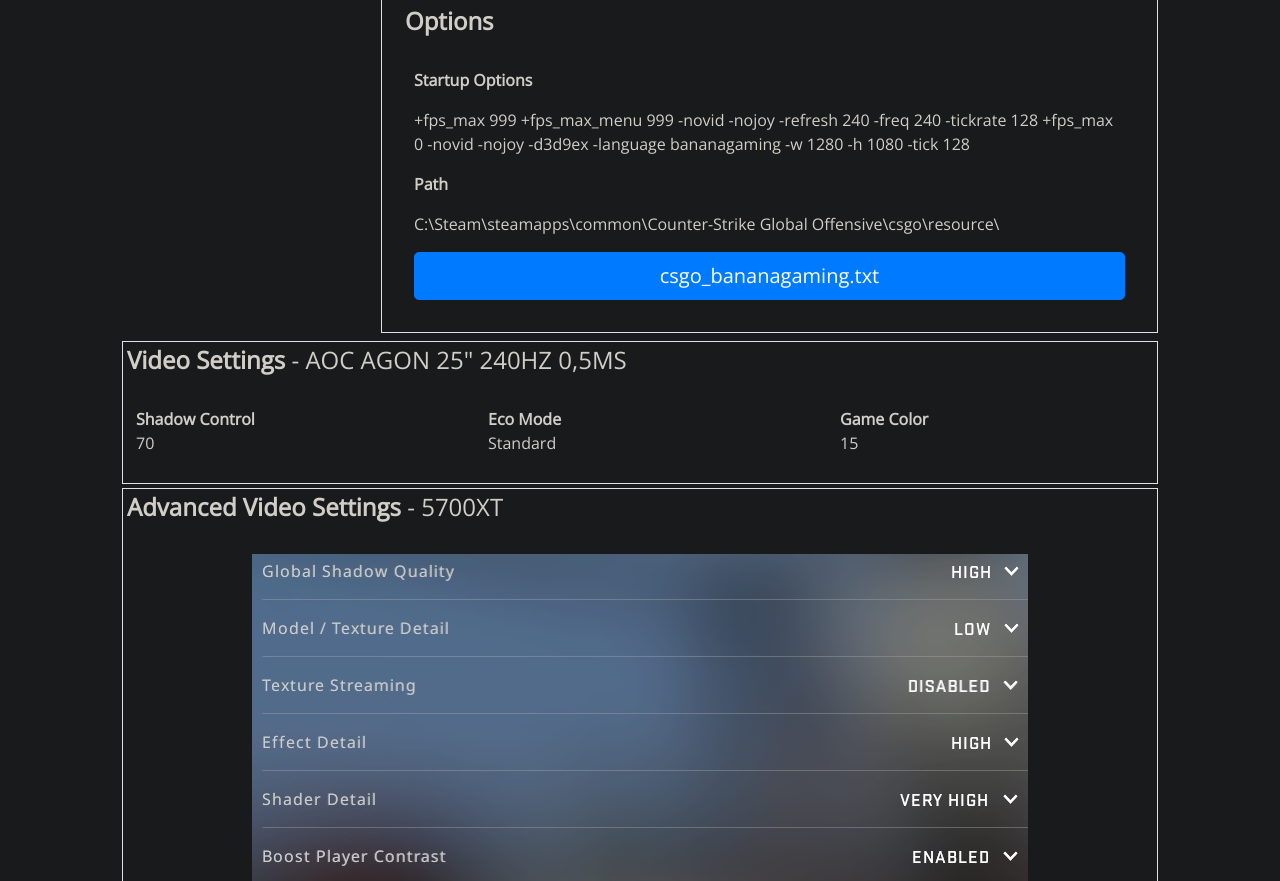
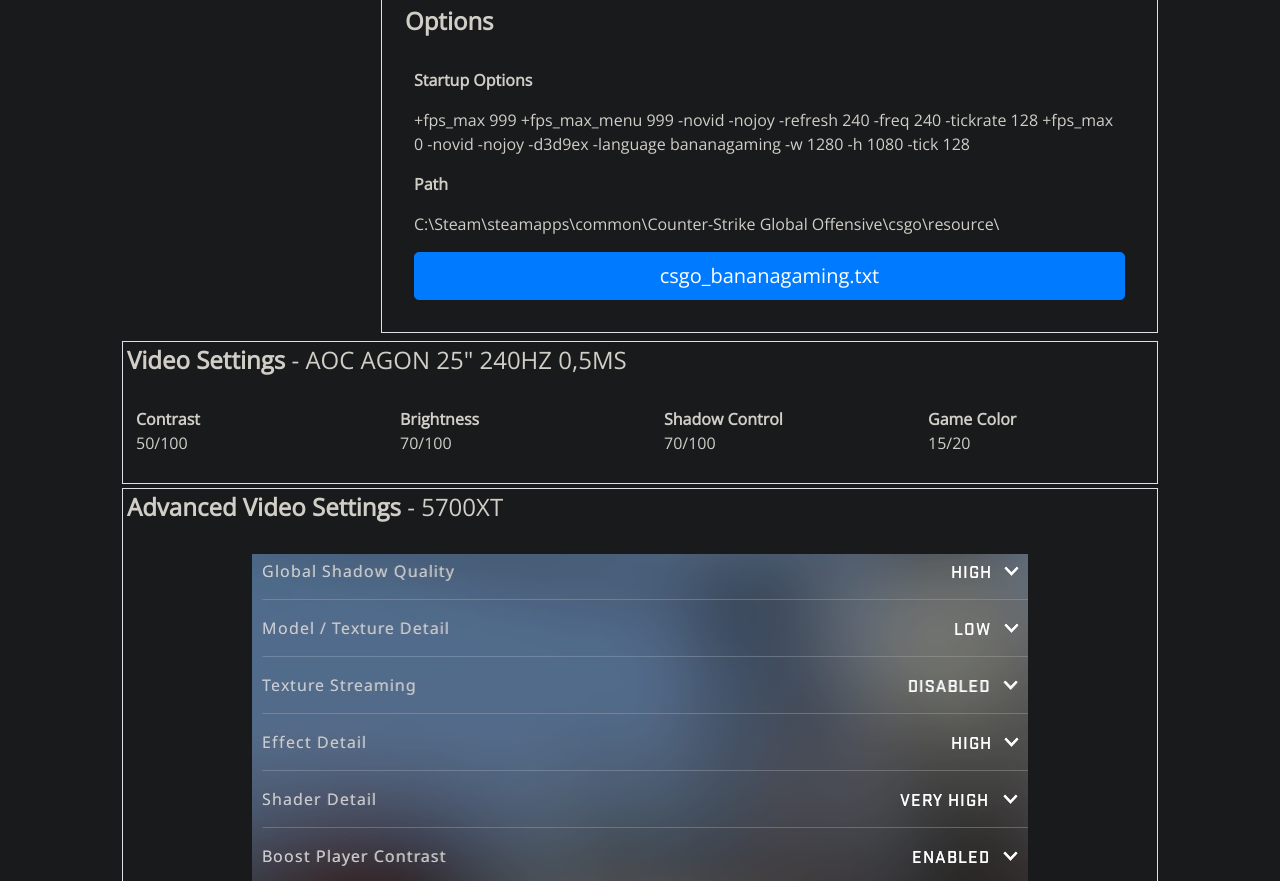
Before and after one commit to allanhal/csconfig, a website: page index.html in a window 1280 px wide. Shown: the part 1753-2634 px from the top of the page. Drawn offline with nearby package versions, Linux system fonts and the light colour scheme.

Commit message:
Adding Video Settings

```diff
--- a/index.html
+++ b/index.html
@@ -56,7 +56,7 @@
               <div class="col-4 p-4">
                 <strong>Sensitivity</strong><br />0.85
               </div>
-              <div class="col-4 p-4"><strong>eDPI</strong><br />840</div>
+              <div class="col-4 p-4"><strong>eDPI</strong><br />1190</div>
               <div class="col-4 p-4"><strong>Raw Input</strong><br />Off</div>
               <div class="col-4 p-4"><strong>HZ</strong><br />1000</div>
               <div class="col-4 p-4">
@@ -276,13 +276,16 @@
               </div>
             </div>
             <div class="row">
-              <div class="col-4 p-4">
-                <strong>Shadow Control</strong><br />70
+              <div class="col-3 p-4">
+                <strong>Contrast</strong><br />50/100
               </div>
-              <div class="col-4 p-4">
-                <strong>Eco Mode</strong><br />Standard
+              <div class="col-3 p-4">
+                <strong>Brightness</strong><br />70/100
               </div>
-              <div class="col-4 p-4"><strong>Game Color</strong><br />15</div>
+              <div class="col-3 p-4">
+                <strong>Shadow Control</strong><br />70/100
+              </div>
+              <div class="col-3 p-4"><strong>Game Color</strong><br />15/20</div>
             </div>
           </div>
           <div class="settings m-1 p-1 border">
```
